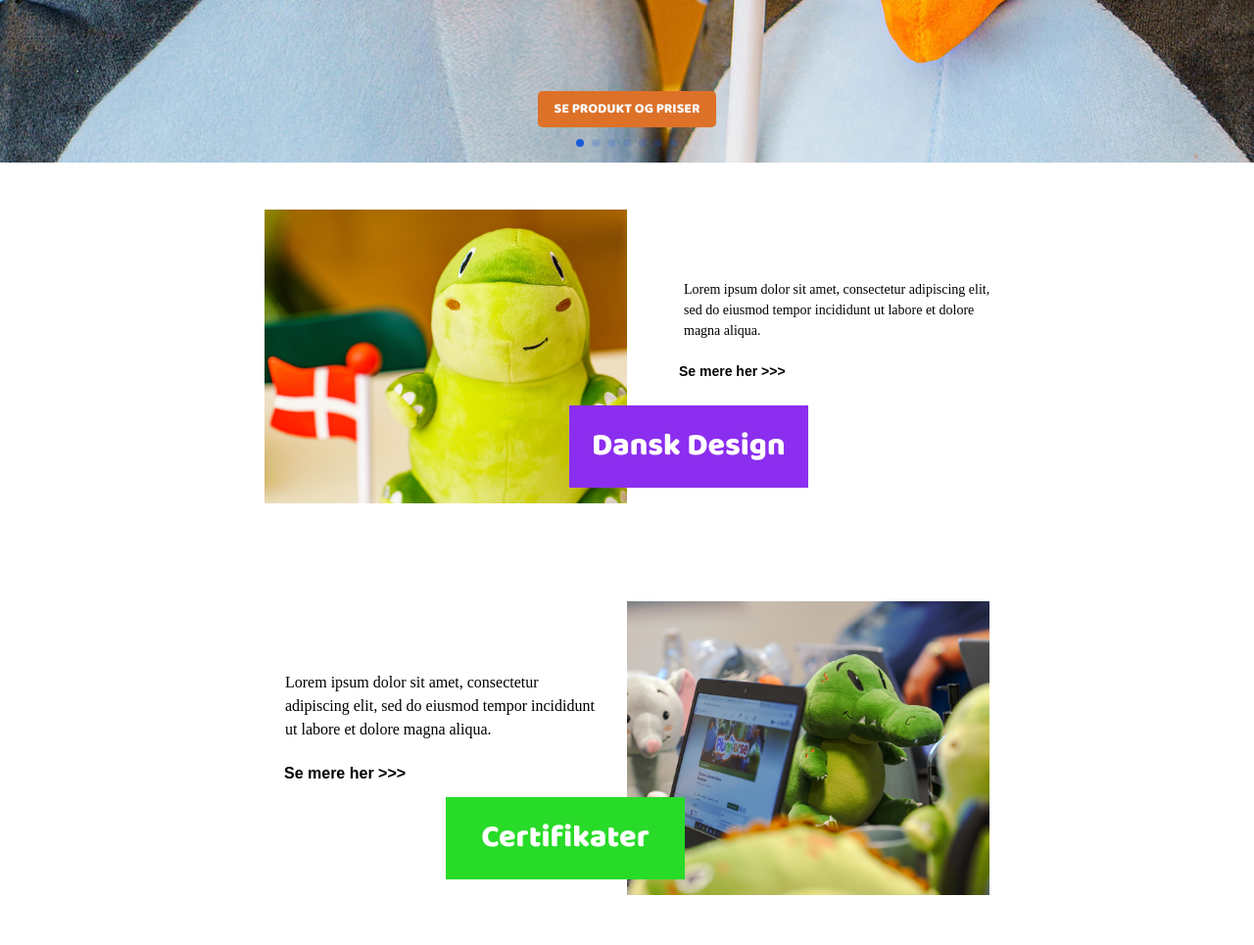
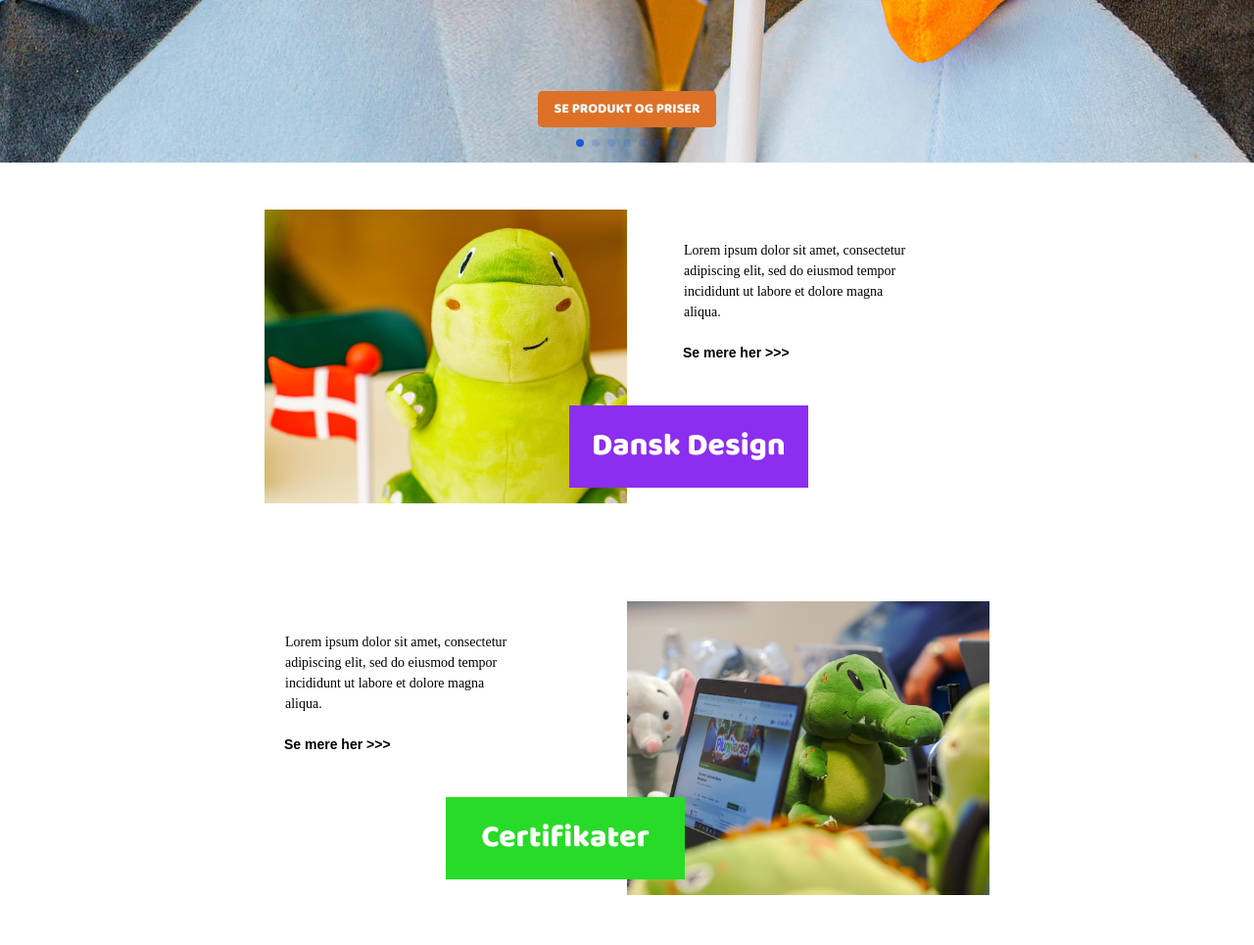
Before and after one commit to Tobias-Larsen/pluniverse, a PHP site: page / in a window 1280 px wide; the page is wider, and only the part inside the window is pictured. Shown: the part 611-1576 px from the top of that part at 98% size. Run offline with PHP 8.4, Linux system fonts and the light colour scheme; style sheets or scripts are compiled from the project's sources; some libraries are stand-ins or nearby versions; grey boxes are pictures that could not be loaded.

Commit message:
forside scaling fikses

```diff
--- a/burgermenu.php
+++ b/burgermenu.php
@@ -7,9 +7,9 @@
 
     <a href="#" class="menuLink"> Design din egen </a>
 
-    <a href="omos.php" class="menuLink"> Om os </a>
+    <a href="#" class="menuLink"> Om os </a>
 
-    <a href="index.php#kontakt" class="menuLink"> Kontakt os </a>
+    <a href="#kontakt" class="menuLink"> Kontakt os </a>
     </div>
 </div>
 
--- a/css/StylesFAQ.scss
+++ b/css/StylesFAQ.scss
@@ -122,7 +122,7 @@ h2{
         // grid-template-columns: 100%;
         justify-self: center;
         // width: calc(94vw);
-        // padding: 0 6v;
+        padding: 2.3vw;
 
         // .faqquestion{
 
--- a/css/forsidevalue.scss
+++ b/css/forsidevalue.scss
@@ -149,18 +149,40 @@
 
 
 @media screen and (min-width: 768px){
+  .frontValues{
+    p{
+      margin: 5px;
+
+      padding: 1rem;
+      font-family: poppins;
+      font-size: 16px;
+    }
+
+    a{
+      font-size: 16px;
+      color: black;
+      font-weight: bold;
+
+      margin-left: 4px;
+      padding-left: 1rem;
+
+    }
+  }
+
   .frontValues:nth-child(even) {
     max-height: 400px;
 
     .valueContent{
       position: relative;
-      top: -250px;
+      top: -290px;
       left: 60%;
+      max-width: 280px;
     }
 
   img{
     left: -50%;
   }
+
 
   }
 
@@ -170,26 +192,10 @@
 
     .valueContent{
       position: relative;
-      top: -250px;
+      top: -290px;
       left: -50%;
+      max-width: 280px;
 
-      p{
-        margin: 5px;
-
-        padding: 1rem;
-        font-family: poppins;
-        font-size: 16px;
-      }
-
-      a{
-        font-size: 16px;
-        color: black;
-        font-weight: bold;
-
-        margin-left: 4px;
-        padding-left: 1rem;
-
-      }
     }
 
     img{
@@ -211,6 +217,8 @@
       position: relative;
       top: -325px;
       left: 70%;
+
+      max-width: 370px;
 
       p{
         margin: 5px;
@@ -255,6 +263,8 @@
       top: -340px;
       left: -60%;
 
+      max-width: 370px;
+
       p{
         margin: 5px;
 
--- a/css/stylesFooter.scss
+++ b/css/stylesFooter.scss
@@ -82,9 +82,10 @@ text-align: center;
 
 
     hr{
-      max-width: 100%;
+      max-width: 60%;
       margin: 48px;
-
+      margin-left: auto;
+      margin-right: auto;
     }
   }
 
--- a/index.php
+++ b/index.php
@@ -93,7 +93,6 @@ include 'footer.php';
 
         var swiper = new Swiper('.swiper-container', {
             slidesPerView: 1,
-            spaceBetween: 30,
             loop: true,
             pagination: {
                 el: '.swiper-pagination',
```
Also changed, not shown: css/stylesIndex.scss (line endings or trailing spaces), 1 other file.
